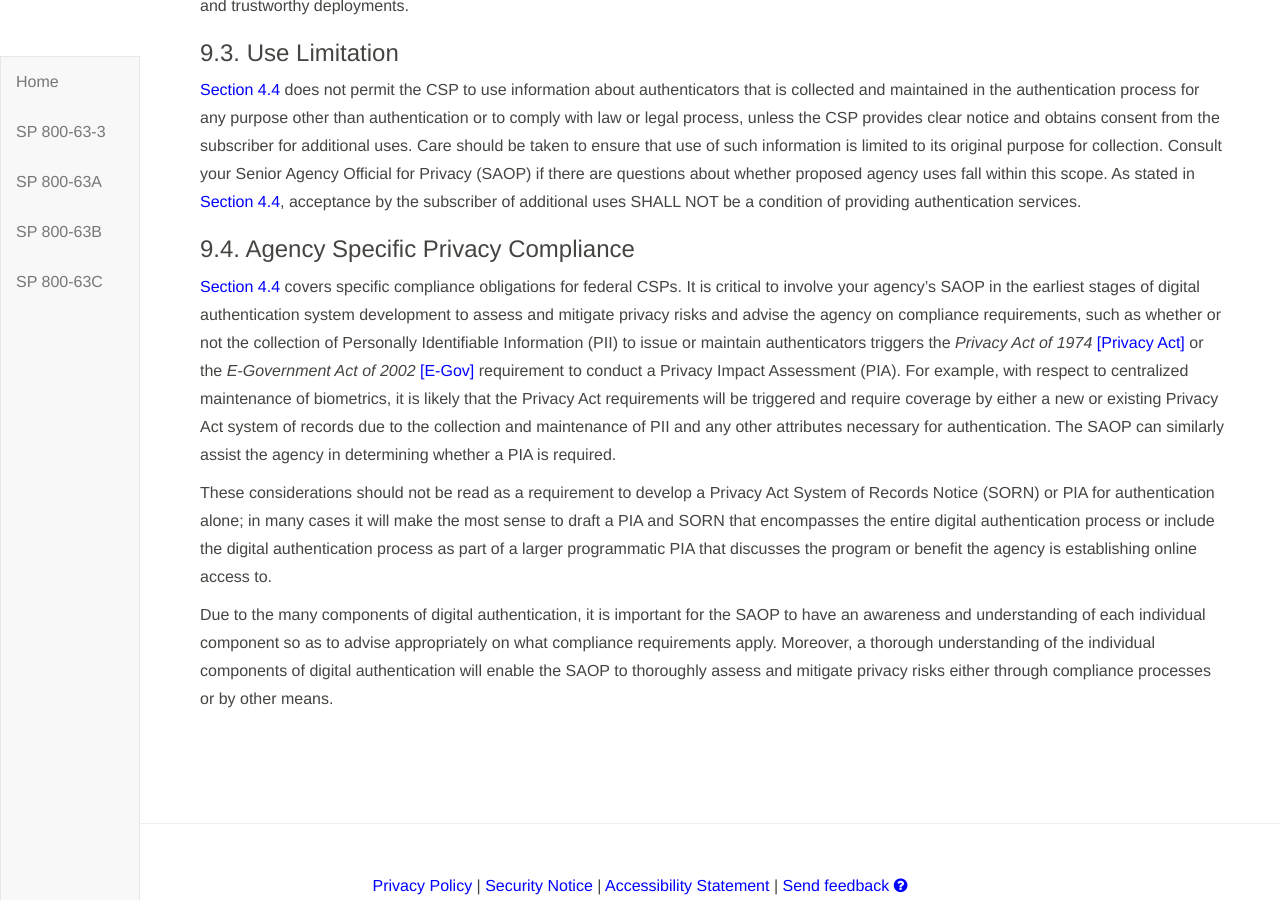
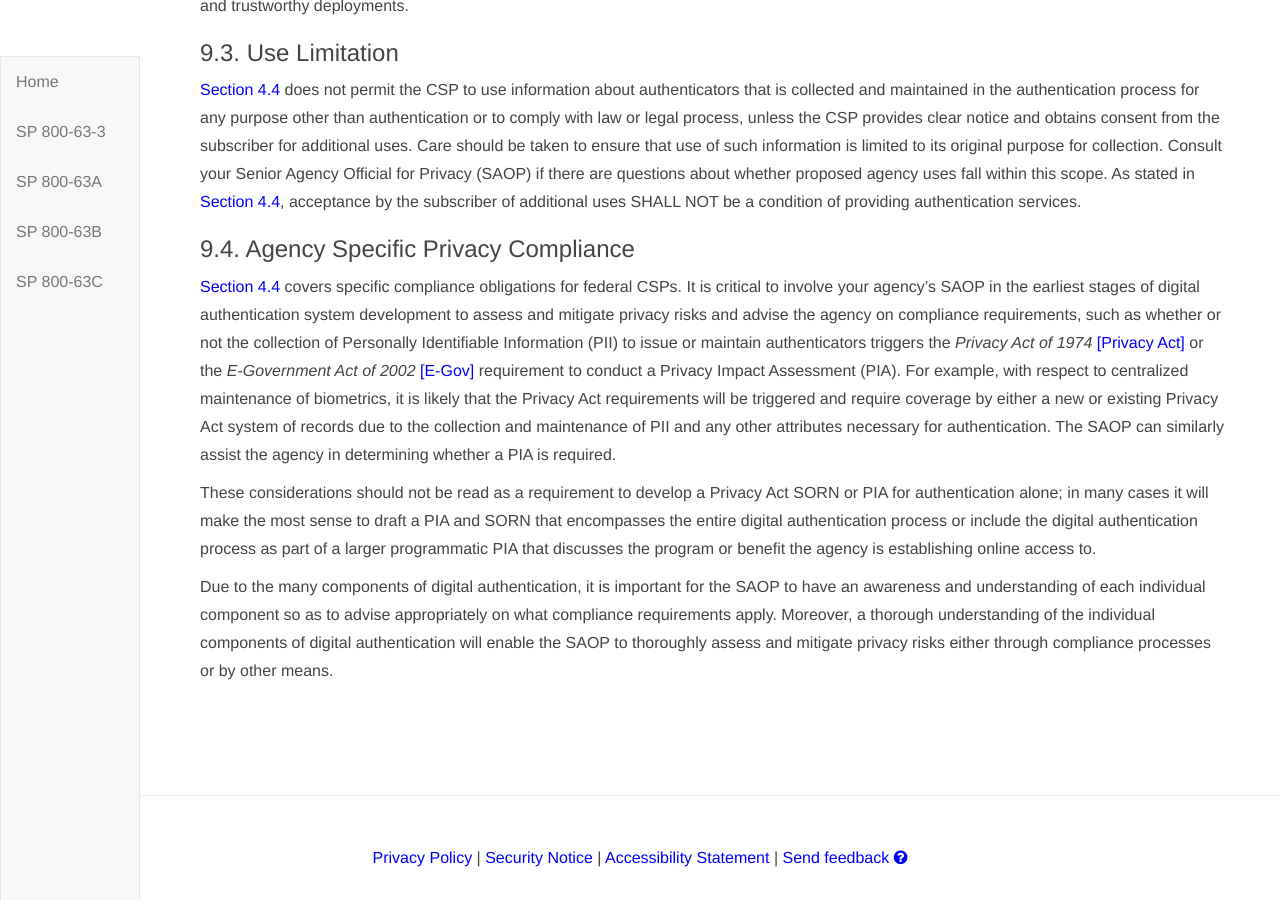
Before and after one commit to usnistgov/800-63-3, a Jekyll site: the page built from sp800-63b/sec9_privacy.md, in a window 1280 px wide and 900 px high, scrolled down 568 px. Built offline with Jekyll 4.4.1, drawn with Linux system fonts in a browser that asks for light colours; our own code applies the rules of GitHub Pages for plain Markdown files; after the commit the page ends 1440 px from its top, so only the background shows below that.

Commit message:
Update sec9_privacy.md

```diff
--- a/sp800-63b/sec9_privacy.md
+++ b/sp800-63b/sec9_privacy.md
@@ -25,6 +25,6 @@ CSPs should be able to reasonably justify any response they take to identified p
 
 [Section 4.4](#aal_privacy) covers specific compliance obligations for federal CSPs. It is critical to involve your agency's SAOP in the earliest stages of digital authentication system development to assess and mitigate privacy risks and advise the agency on compliance requirements, such as whether or not the collection of Personally Identifiable Information (PII) to issue or maintain authenticators triggers the *Privacy Act of 1974* [[Privacy Act]](#PrivacyAct) or the *E-Government Act of 2002* [[E-Gov]](#E-Gov) requirement to conduct a Privacy Impact Assessment (PIA). For example, with respect to centralized maintenance of biometrics, it is likely that the Privacy Act requirements will be triggered and require coverage by either a new or existing Privacy Act system of records due to the collection and maintenance of PII and any other attributes necessary for authentication. The SAOP can similarly assist the agency in determining whether a PIA is required.
 
-These considerations should not be read as a requirement to develop a Privacy Act System of Records Notice (SORN) or PIA for authentication alone; in many cases it will make the most sense to draft a PIA and SORN that encompasses the entire digital authentication process or include the digital authentication process as part of a larger programmatic PIA that discusses the program or benefit the agency is establishing online access to.
+These considerations should not be read as a requirement to develop a Privacy Act SORN or PIA for authentication alone; in many cases it will make the most sense to draft a PIA and SORN that encompasses the entire digital authentication process or include the digital authentication process as part of a larger programmatic PIA that discusses the program or benefit the agency is establishing online access to.
 
 Due to the many components of digital authentication, it is important for the SAOP to have an awareness and understanding of each individual component so as to advise appropriately on what compliance requirements apply. Moreover, a thorough understanding of the individual components of digital authentication will enable the SAOP to thoroughly assess and mitigate privacy risks either through compliance processes or by other means.
```
